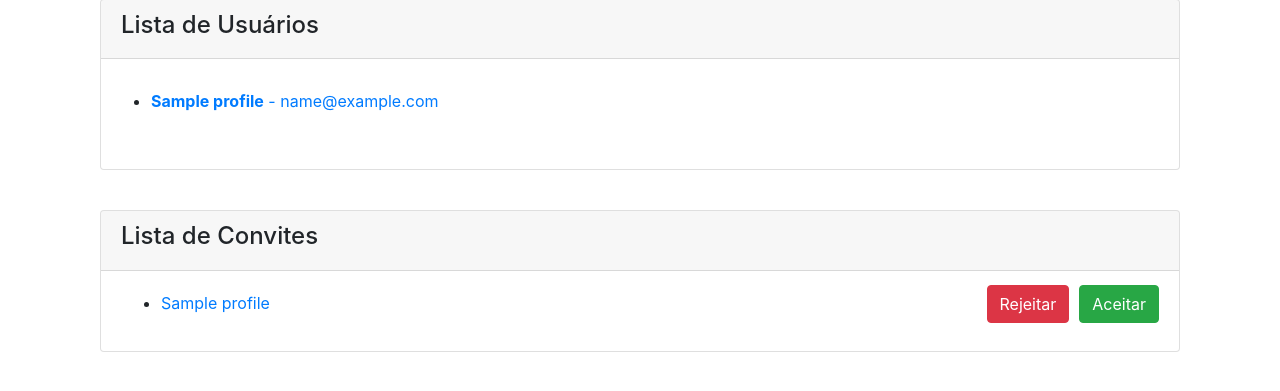
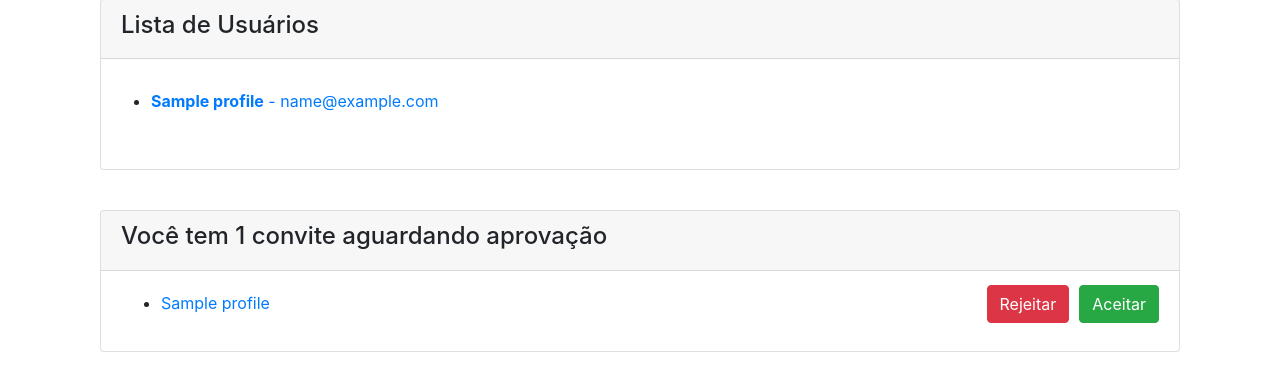
Before and after one commit to Francislley/cadastro01, a Django app: page / in a window 1280 px wide. Shown: the part 106-497 px from the top of the page. Run offline with Django 3.2, Linux system fonts and the light colour scheme; tables that the repository leaves empty hold one stand-in row (values such as "Sample post"); some libraries are stand-ins or nearby versions.

Commit message:
Fixing index page

```diff
--- a/profiles/templates/index.html
+++ b/profiles/templates/index.html
@@ -26,12 +26,13 @@
 
   <section>
     <div class="card">
+      {% with total_invites=profile_logged_in.invitations_received.count %}
+        {% if total_invites %}
         <div class="card-header">
-        <h4>Lista de Convites</h4>
+          <h4>Você tem {{ total_invites }} convite{{ total_invites | pluralize }} aguardando aprovação</h4>
         </div>
 
         <div class="card-body invites-card">
-        {% if profile_logged_in.invitations_received.count %}
             <ul class="invites-list">
             {% for invite in profile_logged_in.invitations_received.all %}
               <li>
@@ -46,6 +47,7 @@
         {% else %}
           <p class="card-tex">Nenhum convite recebido :(</p>
         {% endif %}
+      {% endwith %}
       </div>
     </div>
 
```
Lines whose indentation alone changed are shown as unchanged.
